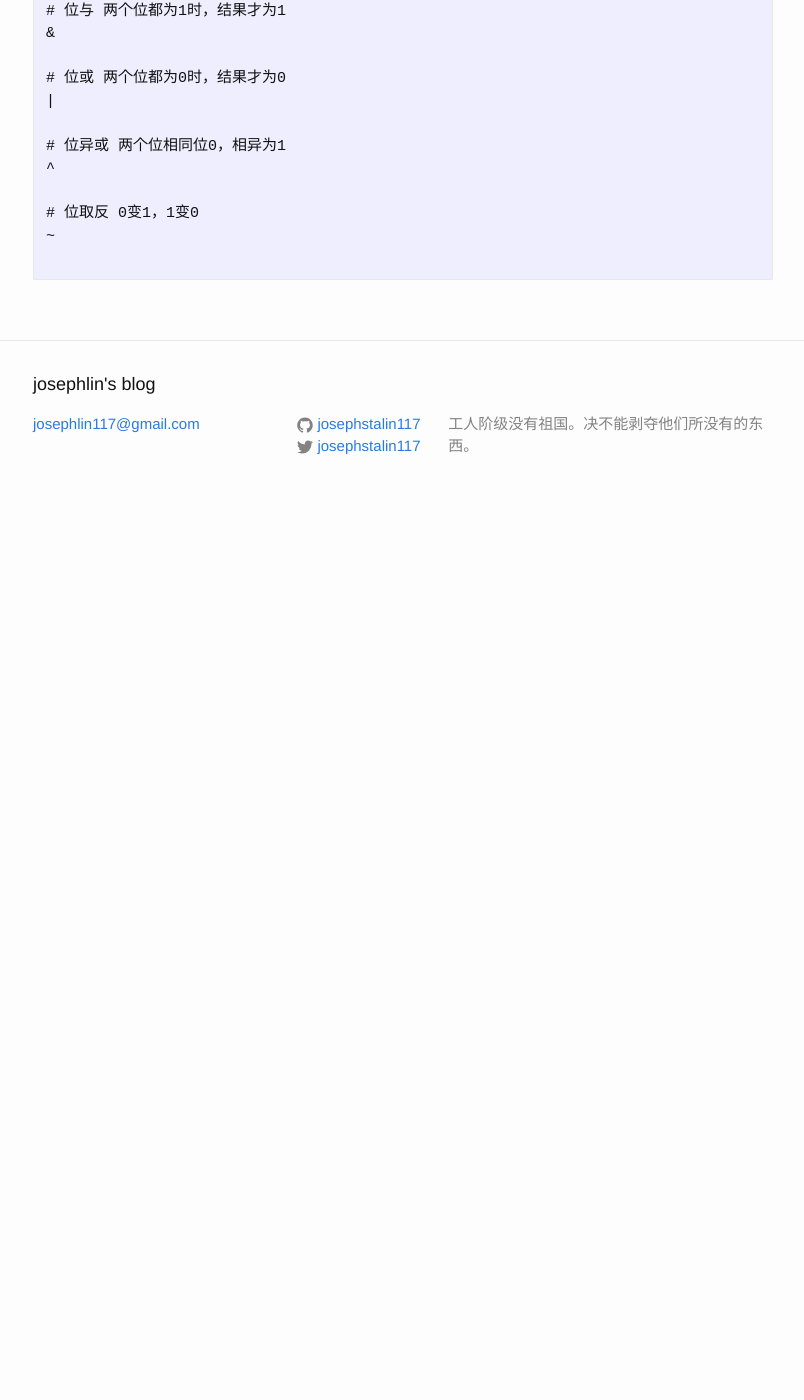
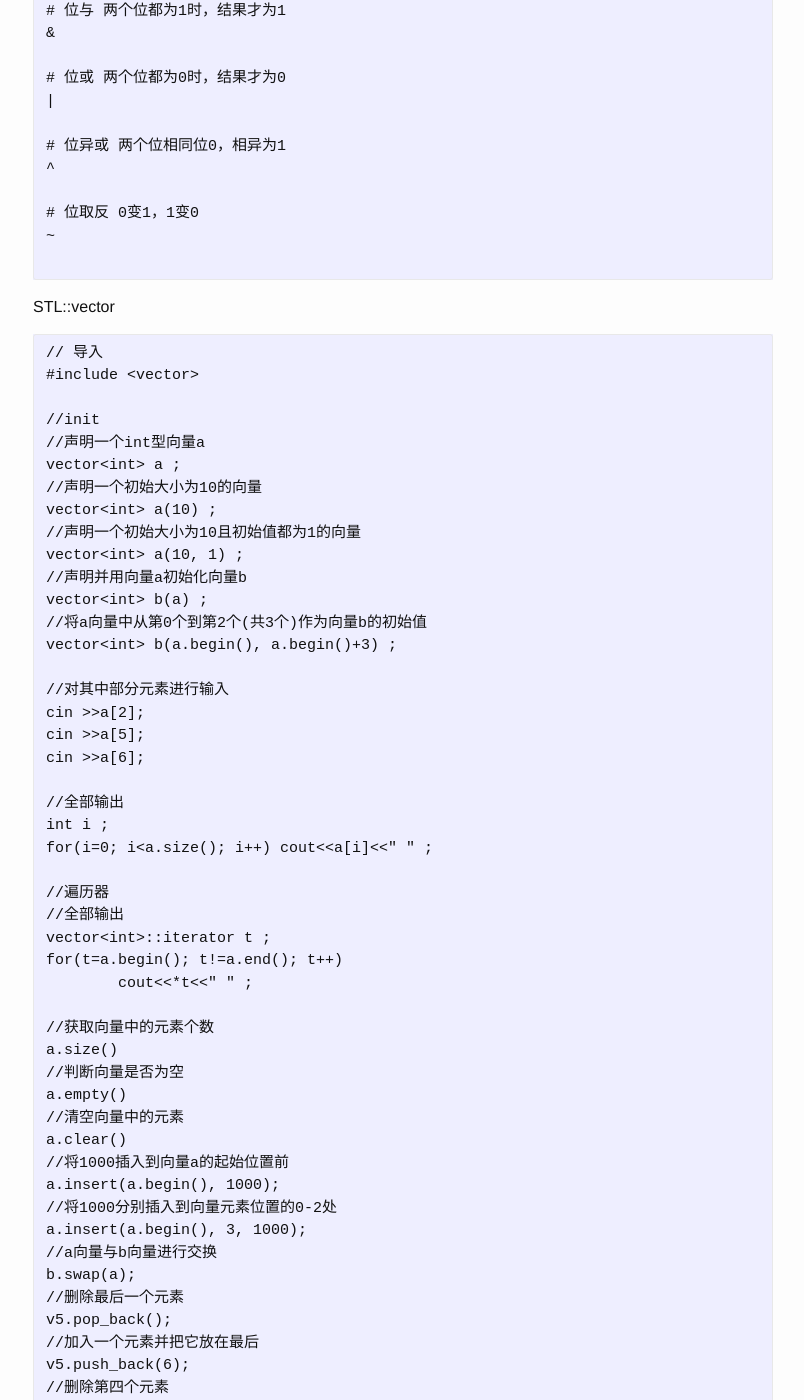
Before and after one commit to josephstalin117/josephstalin117.github.io, a Jekyll site: the page built from _posts/2018-5-25-c.markdown, in a window 1280 px wide and 1400 px high, scrolled down 270 px. Shown: the whole window, without its empty margins (237-1041 px from the left). Built offline with Jekyll 4.4.1, drawn with Linux system fonts in a browser that asks for light colours; before the commit the page ends 900 px from its top, so only the background shows below that; some of the changed text lies outside the part shown.

Commit message:
add STL vector

````diff
--- a/_posts/2018-5-25-c.markdown
+++ b/_posts/2018-5-25-c.markdown
@@ -22,3 +22,59 @@
 ~
 
 ```
+
+STL::vector
+```
+// 导入
+#include <vector>
+
+//init
+//声明一个int型向量a
+vector<int> a ;
+//声明一个初始大小为10的向量
+vector<int> a(10) ;
+//声明一个初始大小为10且初始值都为1的向量
+vector<int> a(10, 1) ;
+//声明并用向量a初始化向量b
+vector<int> b(a) ;
+//将a向量中从第0个到第2个(共3个)作为向量b的初始值
+vector<int> b(a.begin(), a.begin()+3) ;
+
+//对其中部分元素进行输入
+cin >>a[2];
+cin >>a[5];
+cin >>a[6];
+
+//全部输出
+int i ;
+for(i=0; i<a.size(); i++) cout<<a[i]<<" " ;
+
+//遍历器
+//全部输出
+vector<int>::iterator t ;
+for(t=a.begin(); t!=a.end(); t++)
+	cout<<*t<<" " ;
+
+//获取向量中的元素个数
+a.size()
+//判断向量是否为空
+a.empty()
+//清空向量中的元素
+a.clear()
+//将1000插入到向量a的起始位置前
+a.insert(a.begin(), 1000);
+//将1000分别插入到向量元素位置的0-2处
+a.insert(a.begin(), 3, 1000);
+//a向量与b向量进行交换
+b.swap(a);
+//删除最后一个元素
+v5.pop_back();
+//加入一个元素并把它放在最后
+v5.push_back(6);
+//删除第四个元素
+v5.erase(v5.begin() + 3);
+
+//创建一个10*5的int型二维
+vector< vector<int> > b(10, vector<int>(5));
+
+```
````
